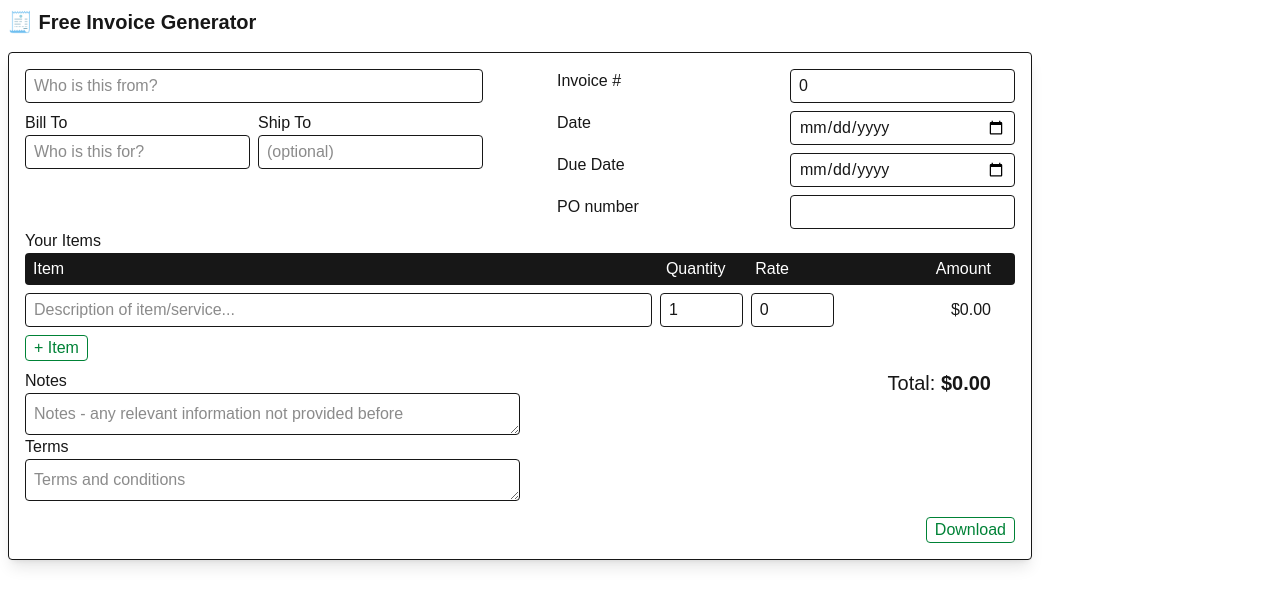
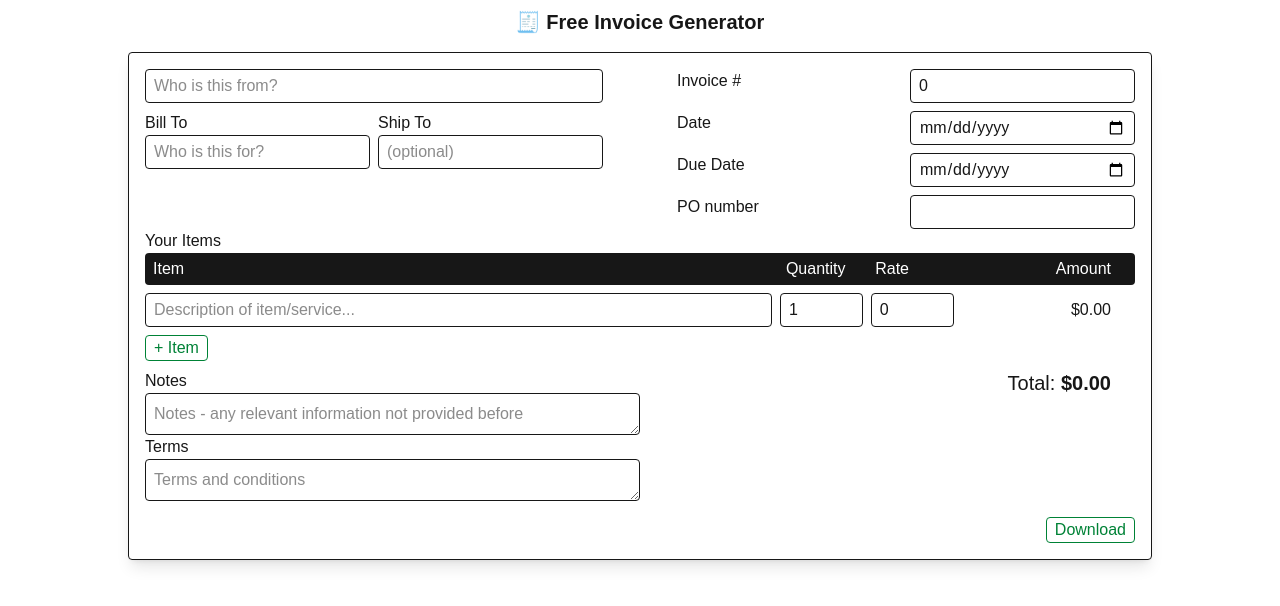
Before and after one commit to mihna123/invoice, a Next.js app: page / in a window 1280 px wide. Shown: the top 606 px of the page. Built offline with nearby package versions, Linux system fonts and the light colour scheme.

Commit message:
feat: make content centered

```diff
--- a/src/app/page.tsx
+++ b/src/app/page.tsx
@@ -3,8 +3,12 @@
 export default function Home() {
   return (
     <main className="space-y-4 p-2">
-      <h1 className="text-xl font-bold">🧾 Free Invoice Generator</h1>
-      <InvoiceGenerator />
+      <h1 className="text-center text-xl font-bold">
+        🧾 Free Invoice Generator
+      </h1>
+      <section className="flex items-center justify-center">
+        <InvoiceGenerator />
+      </section>
     </main>
   );
 }
```
